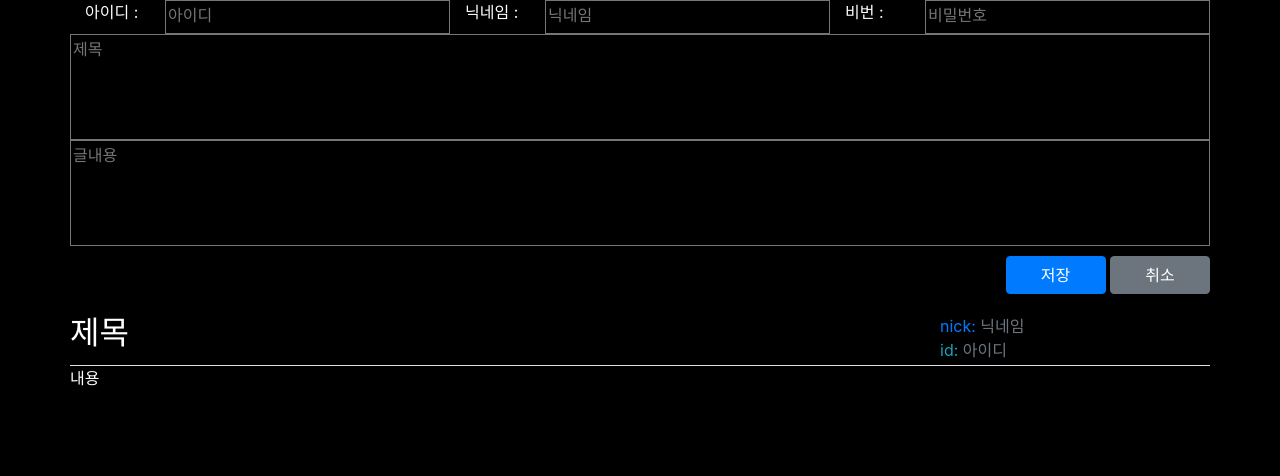
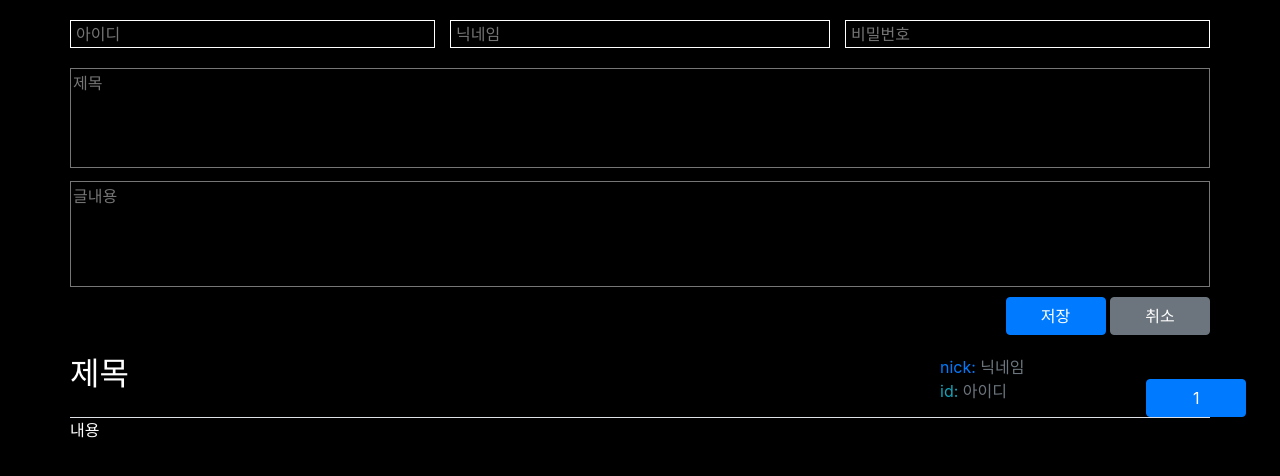
Before and after one commit to DohwanKim/node-express-simple-board, a website: page views/index.html in a window 1280 px wide. Drawn offline with nearby package versions, Linux system fonts and the light colour scheme; files that its build step writes are made by us from their sources; no server answers; files whose address does not match are found by name.

Commit message:
refactor: index.html, deleteBtnView.js

```diff
--- a/public/css/style.css
+++ b/public/css/style.css
@@ -15,6 +15,11 @@ textarea {
 }
 
 .input {
+    color: white;
+    padding: 5px;
+    border: 0.05rem solid white;
+    background-color: black;
+    width: 100%;
     min-height: 100%;
     height: 28px;
 }
--- a/public/js/api/postAPI.js
+++ b/public/js/api/postAPI.js
@@ -1,6 +1,5 @@
 const BASE_URL = 'http://localhost:4000/';
 
-// TODO : 벡 제작 후 작동 연결 해 주기
 export const getPostData = (successFunc) => {
   const ajaxOptions = {
     url: BASE_URL + 'post/get',
--- a/public/js/controllers/MainController.js
+++ b/public/js/controllers/MainController.js
@@ -1,8 +1,14 @@
 import submitBtnView from "../views/submitBtnView.js";
 import cancelBtnView from "../views/cancelBtnView.js";
+import deleteBtnView from "../views/deleteBtnView.js";
 import postView from "../views/postView.js";
 import postModel from "../models/postModel.js"
 import { getPostData, uploadPostData } from "../api/postAPI.js"
+
+
+// TODO : 삭제 기능, 수정 기능, <- (해당 글의 비밀번호 일치 검사) 글 올렸을때 다시 렌더링 잘 되는지.
+// TODO : 비밀번호 암호화, 될 수 있으면 테스트 작성 까지. (jest)
+// TODO : 프론트 단에서 유효성 검사 해주기. -> 아이디, 비밀번호 양
 
 export default {
   init() {
@@ -18,8 +24,11 @@ export default {
   },
   getAllPostData() {
     getPostData(function (data) {
-      console.log(data);
       postView.render(data);
+
+      for(let i=0; i<data.length; i++) {
+        deleteBtnView.setup(i+1); //add events multi delete buttons
+      }
     });
   },
   submitPost() {
@@ -35,4 +44,8 @@ export default {
   clearPost() {
     cancelBtnView.clear();
   },
+
+  postViewDelBtn() {
+
+  }
 }
--- /dev/null
+++ b/public/js/views/deleteBtnView.js
@@ -0,0 +1,17 @@
+import View from './View.js';
+
+const cancelBtnView = Object.create(View);
+
+cancelBtnView.setup = function (i) {
+  this.bindEvent(i);
+  return this
+};
+
+cancelBtnView.bindEvent = function (i) {
+  document.getElementById('btn_'+i).addEventListener('click', function () {
+    console.log(this.id);
+  })
+};
+
+
+export default cancelBtnView;
--- a/public/js/views/postView.js
+++ b/public/js/views/postView.js
@@ -8,12 +8,13 @@ postView.setup = function (el) {
   return this;
 };
 
+postView.eventNum = 0;
+
 postView.render = function (data) {
   this.el.innerHTML = this.getPostMarkUpData(data);
 };
 
 postView.getPostMarkUpData = function (data) {
-  console.log(data);
   let res = ``;
   for (let i=0; i<data.length; i++){
     let eachData = `
@@ -37,11 +38,14 @@ postView.getPostMarkUpData = function (data) {
         </div>
       </div>
       <div class="row">
-        <div class="col" style="">
-          <span class="text-info">게시글 고유번호: </span>
-          <span class="text-secondary" style="margin-right: 20px">${data[i].idPost}</span>
+        <div class="col num-a">
+          <span class="text-info"></span>
+          <span class="text-secondary num" style="margin-right: 20px">${data[i].idPost}</span>
           <span class="text-info">id: </span>
           <span class="text-secondary">${data[i].createdAt}</span>
+        </div>
+        <div class="col-4 text-right">
+          <button class="btn btn-danger delete" id="btn_${i+1}" style="height: 100%; margin-left: 10px">삭제</button>
         </div>
       </div>
       <div class="row">
@@ -51,10 +55,12 @@ postView.getPostMarkUpData = function (data) {
       </div>
     `;
 
+
     res += eachData;
   }
   console.log('render');
   return res;
 };
 
+
 export default postView;
--- a/views/index.html
+++ b/views/index.html
@@ -18,29 +18,20 @@
 </head>
 <body>
   <div class="container">
-    <div class="row">
-      <div class="col-1">
-        아이디 :
+    <div class="row" style="margin-bottom: 20px">
+      <div class="col-md-4 col-sm-12" style="padding-left: 0; margin-top: 20px;">
+        <input type="text" name="id" class="input" placeholder="아이디" id="userData_id"/>
       </div>
-      <div class="col">
-        <textarea class="input" placeholder="아이디" id="userData_id"></textarea>
+      <div class="col-md-4 col-sm-12" style="padding: 0; margin-top: 20px;">
+        <input type="text" name="nick" class="input" placeholder="닉네임" id="userData_nick"/>
       </div>
-      <div class="col-1">
-        닉네임 :
-      </div>
-      <div class="col">
-        <textarea class="input" placeholder="닉네임" id="userData_nick"></textarea>
-      </div>
-      <div class="col-1">
-        비번 :
-      </div>
-      <div class="col">
-        <textarea class="input" placeholder="비밀번호" id="userData_pw"></textarea>
+      <div class="col-md-4 col-sm-12" style="padding-right: 0; margin-top: 20px;">
+        <input type="password" name="pw" class="input" placeholder="비밀번호" id="userData_pw"/>
       </div>
     </div>
     <div class="row">
-      <div class="col border-b">
-        <textarea class="" placeholder="제목" id="post_title"></textarea>
+      <div class="col" style="margin-bottom: 7px">
+        <textarea placeholder="제목" id="post_title" style="height: 5px"></textarea>
       </div>
     </div>
     <div class="row">
@@ -73,6 +64,9 @@
                 <span class="text-info">id: </span>
                 <span class="text-secondary">아이디</span>
               </div>
+              <div class="col-3">
+                <button class="btn btn-primary">1</button>
+              </div>
             </div>
           </div>
         </div>
```
Also changed, not shown: views/js/App.js (added).
